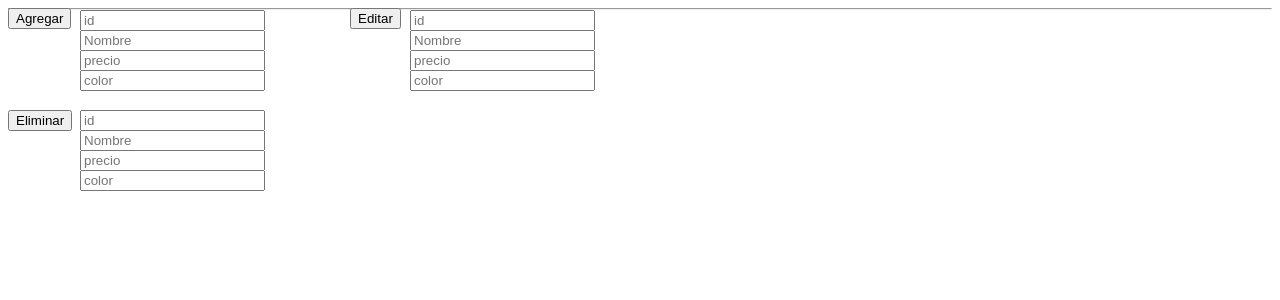
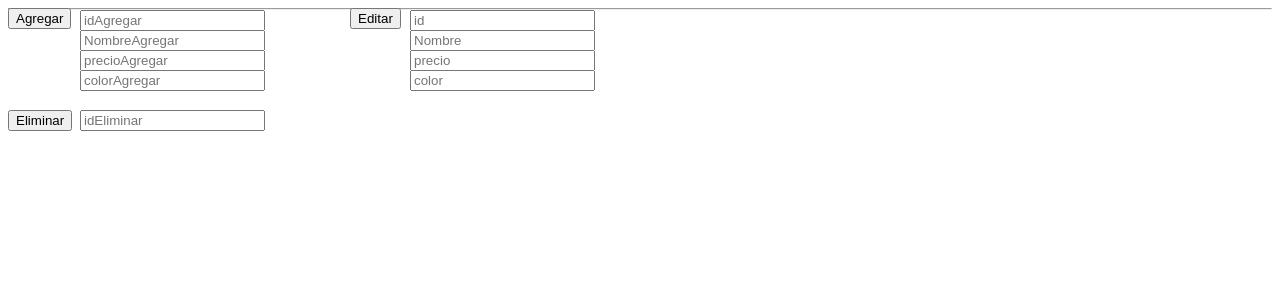
Before and after one commit to Ivan-LL/crud-basico-aws, a React (Create React App) app: page / in a window 1280 px wide. Shown: the top 300 px of the page. Built offline with nearby package versions, Linux system fonts and the light colour scheme.

Commit message:
Agregada funcionalidad a los inputs

```diff
--- a/src/component/Home.js
+++ b/src/component/Home.js
@@ -1,31 +1,53 @@
+import React, {useRef} from "react";
+
 const Home=()=>{
 
+    let addId=useRef();
+    let addNombre=useRef();
+    let addPrecio=useRef();
+    let addColor=useRef();
 
+    const botonAgregar=()=>{
+      var idProducto = addId.current.value
+      var nombreProducto = addNombre.current.value
+      var precioProducto = addPrecio.current.value
+      var colorProducto = addColor.current.value
+
+      console.log(idProducto)
+      console.log(nombreProducto)
+      console.log(precioProducto)
+      console.log(colorProducto)
+    }
+
+    let deleteId=useRef();
+
+
+    let editId=useRef();
+    let editNombre=useRef();
+    let editPrecio=useRef();
+    let editColor=useRef();
 
     return(
         <div>
             <div>
-              <button style={{position:'absolute'}} >Agregar</button>
-              <input type="text" placeholder='id' style={{position:'absolute',top:'10px',left:'80px'}}/>
-              <input type="text" placeholder='Nombre' style={{position:'absolute',top:'30px',left:'80px'}}/>
-              <input type="text" placeholder='precio' style={{position:'absolute',top:'50px',left:'80px'}}/>
-              <input type="text" placeholder='color' style={{position:'absolute',top:'70px',left:'80px'}}/>
+              <button style={{position:'absolute'}} onClick={botonAgregar} >Agregar</button>
+              <input ref={addId} type="text" placeholder='idAgregar' style={{position:'absolute',top:'10px',left:'80px'}}/>
+              <input ref={addNombre} type="text" placeholder='NombreAgregar' style={{position:'absolute',top:'30px',left:'80px'}}/>
+              <input ref={addPrecio} type="text" placeholder='precioAgregar' style={{position:'absolute',top:'50px',left:'80px'}}/>
+              <input ref={addColor} type="text" placeholder='colorAgregar' style={{position:'absolute',top:'70px',left:'80px'}}/>
             </div>
 
             <div>
               <button style={{position:'absolute',top:'110px'}}>Eliminar</button>
-              <input type="text" placeholder='id'  style={{position:'absolute',top:'110px',left:'80px'}}/>
-              <input type="text" placeholder='Nombre' style={{position:'absolute',top:'130px',left:'80px'}}/>
-              <input type="text" placeholder='precio' style={{position:'absolute',top:'150px',left:'80px'}}/>
-              <input type="text" placeholder='color' style={{position:'absolute',top:'170px',left:'80px'}}/>
+              <input ref={deleteId} type="text" placeholder='idEliminar'  style={{position:'absolute',top:'110px',left:'80px'}}/>
             </div>
 
             <div>
               <button style={{position:'absolute',left:'350px'}}>Editar</button>
-              <input type="text" placeholder='id' style={{position:'absolute',top:'10px', left:'410px'}}/>
-              <input type="text" placeholder='Nombre' style={{position:'absolute',top:'30px',left:'410px'}}/>
-              <input type="text" placeholder='precio' style={{position:'absolute',top:'50px', left:'410px'}}/>
-              <input type="text" placeholder='color' style={{position:'absolute',top:'70px', left:'410px'}}/>
+              <input ref={editId} type="text" placeholder='id' style={{position:'absolute',top:'10px', left:'410px'}}/>
+              <input ref={editNombre} type="text" placeholder='Nombre' style={{position:'absolute',top:'30px',left:'410px'}}/>
+              <input ref={editPrecio} type="text" placeholder='precio' style={{position:'absolute',top:'50px', left:'410px'}}/>
+              <input ref={editColor} type="text" placeholder='color' style={{position:'absolute',top:'70px', left:'410px'}}/>
 
             </div>
 
```
